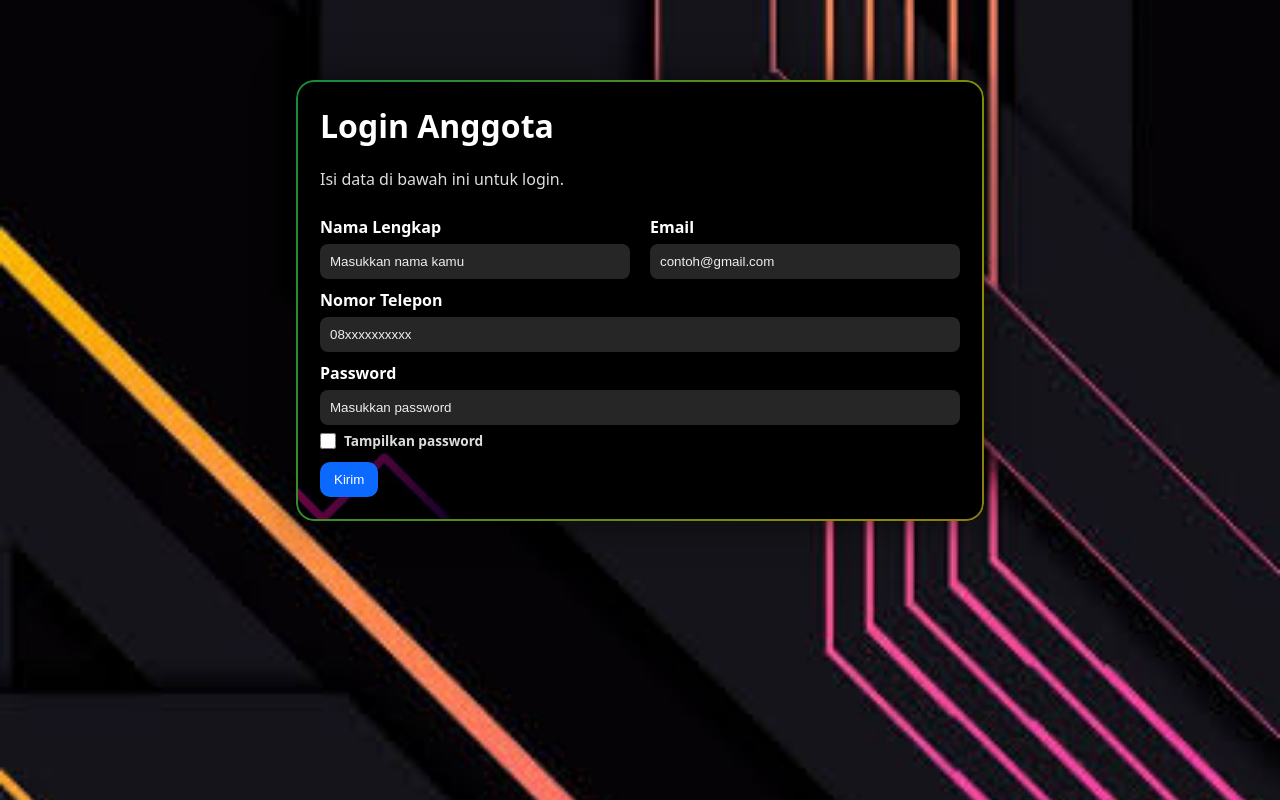
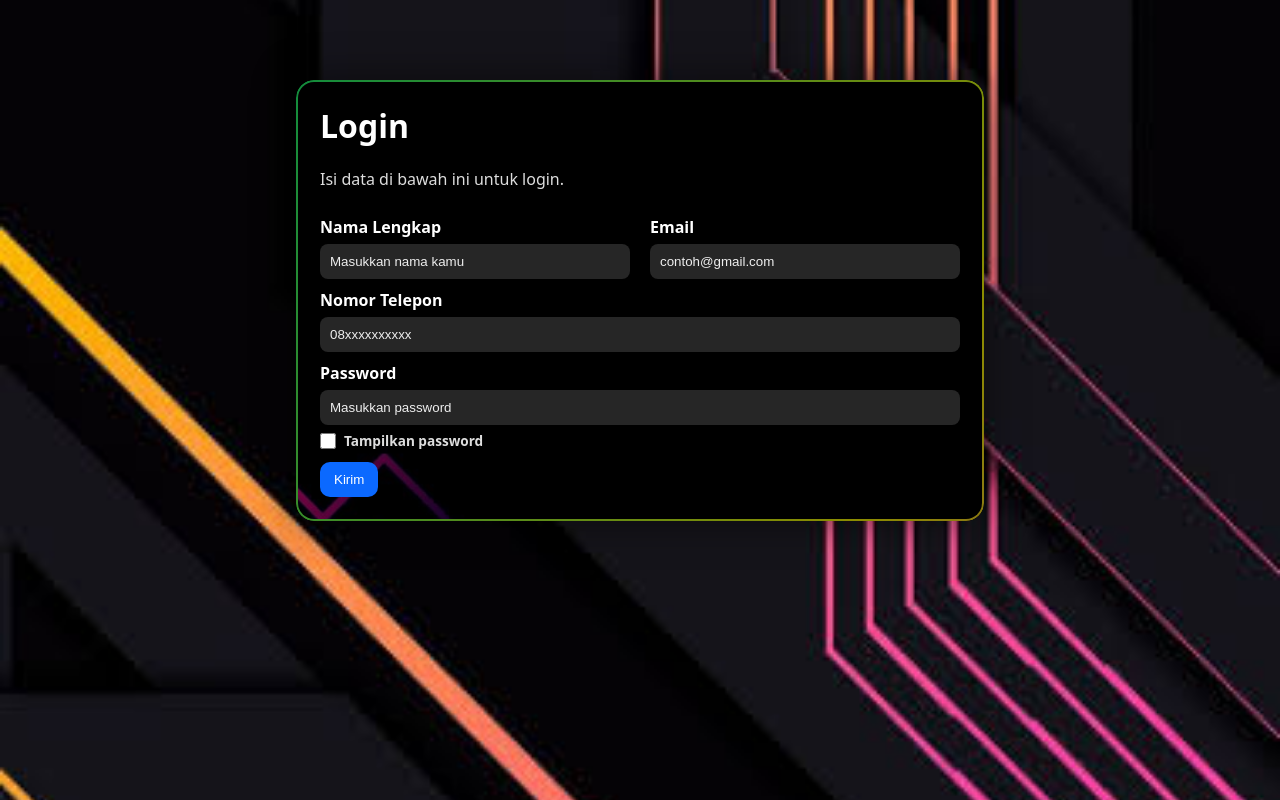
Before and after one commit to Drill054/randomvidio, a plain HTML site: page index.html in a window 1280 px wide. Drawn offline with nearby package versions, Linux system fonts and the light colour scheme.

Commit message:
update index.html

```diff
--- a/index.html
+++ b/index.html
@@ -194,7 +194,7 @@
 <body>
   <!-- LOGIN -->
   <div id="login" class="card">
-    <h1>Login Anggota</h1>
+    <h1>Login</h1>
     <p style="color:#ddd">Isi data di bawah ini untuk login.</p>
     <form id="memberForm">
       <div class="row">
```
